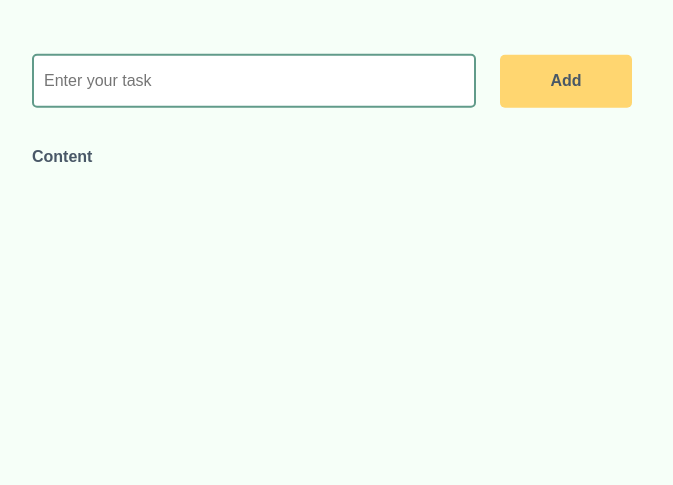
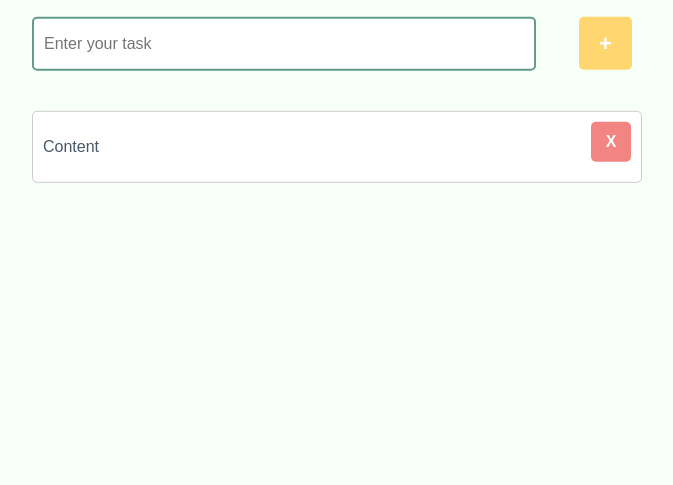
Before and after one commit to xiaoyazz/todo-list-app, a plain HTML site: page index.html in a window 1280 px wide. Shown: the part 315-800 px from the top of the page, without its empty margins (308-981 px from the left). Drawn offline with Linux system fonts and the light colour scheme; a web font is replaced by a local one.

Commit message:
Complete basic html, css and js

```diff
--- a/css/style.css
+++ b/css/style.css
@@ -8,18 +8,18 @@ body {
     width: 100%;
     display: flex;
     justify-content: center;
-    background:#f6fff8;
+    background: #f6fff8;
     height: 100vh;
-    overflow:hidden;
+    overflow: hidden;
 }
 
 .todo-list {
-    position:absolute;
-    top:40%;
-    left:50%;
-    width:600px;
-    transform:translate(-50%, -50%);
-    border-radius:10px;
+    position: absolute;
+    top: 40%;
+    left: 50%;
+    width: 600px;
+    transform: translate(-50%, -50%);
+    border-radius: 10px;
 }
 
 .todo-list-title h1 {
@@ -31,15 +31,15 @@ body {
 }
 
 .todo-enter-task {
-    position:relative;
+    position: relative;
     margin: 40px 0;
 }
 
 .txt-enter {
-    width:70%;
+    width: 80%;
     padding: 5px 10px;
-    height:40px;
-    font-size:16px;
+    height: 40px;
+    font-size: 16px;
     border: 2px solid #619b8a;
     background: #fff;
     color: #495867;
@@ -47,28 +47,30 @@ body {
     outline: none;
     font-family: Arial, Helvetica, sans-serif;
 }
-    .txt-enter:focus{
-        box-shadow: 0 0 6px #07beb8;
-        border: 0.5px solid #619b8a;
-    }
+
+.txt-enter:focus {
+    box-shadow: 0 0 6px #07beb8;
+    border: 0.5px solid #619b8a;
+}
 
 input[type="button"] {
+    float: right;
     font-family: Arial, Helvetica, sans-serif;
-    margin-left: 20px ;
-    width:22%;
+    margin-left: -5px;
+    width: 53px;
     padding: 5px 10px;
     height: 53px;
     border: none;
-    font-size:16px;
+    font-size: 22px;
     font-weight: 600;
-    color: #495867;
+    color: #fff;
     background: #ffd670;
     border-radius: 5px;
     cursor: pointer;
 }
 
-input[type="button"]:hover{
-        background: #ffc857;
+input[type="button"]:hover {
+    background: #ffc857;
 }
 
 /* .task-category {
@@ -83,8 +85,38 @@ input[type="button"]:hover{
 } */
 
 .todo-list-content {
-    font-size:16px;
-    font-weight: 600;
+    font-size: 16px;
+    font-weight: 400;
     color: #495867;
     font-family: Arial, Helvetica, sans-serif;
 }
+
+.list-item {
+    width: 98%;
+    height: 50px;
+    padding: 10px;
+    border: 1px solid #ccc;
+    border-radius: 5px;
+    background-color: #fff;
+    margin-bottom: 20px;
+}
+
+.list-item:hover {
+    box-shadow: 0 0 11px rgba(33, 33, 33, .2);
+}
+
+button {
+    float: right;
+    font-family: Arial, Helvetica, sans-serif;
+    margin-left: 20px;
+    width: 40px;
+    padding: 5px 10px;
+    height: 40px;
+    border: none;
+    font-size: 16px;
+    font-weight: 600;
+    color: #fff;
+    background: #f28482;
+    border-radius: 5px;
+    cursor: pointer;
+}
--- a/index.html
+++ b/index.html
@@ -4,6 +4,7 @@
 -->
 <!DOCTYPE html>
 <html lang="en">
+
 <head>
   <meta charset="UTF-8" />
   <meta http-equiv="X-UA-Compatible" content="IE=edge" />
@@ -13,27 +14,24 @@
   <link rel="preconnect" href="https://fonts.gstatic.com" crossorigin />
   <link
     href="https://fonts.googleapis.com/css2?family=Fuzzy+Bubbles:wght@700&family=Roboto+Mono:ital,wght@1,200&family=Roboto:wght@100&display=swap"
-      rel="stylesheet"
-    />
+    rel="stylesheet" />
   <link rel="stylesheet" href="css/style.css" />
 </head>
+
 <body>
   <div class="todo-list">
     <!-- App Title -->
-      <div class="todo-list-title"><h1>To-Do List</h1></div>
+    <div class="todo-list-title">
+      <h1>To-Do List</h1>
+    </div>
 
     <!-- App Body -->
     <div class="todo-list-body">
       <!-- Prompt the user to enter a task -->
-        <div class="todo-enter-task">
-          <input
-            class="txt-enter"
-            id="task"
-            type="text"
-            placeholder="Enter your task"
-          />
-          <input class="btn-add" id="add" type="button" value="Add" />
-        </div>
+      <form class="todo-enter-task">
+        <input class="txt-enter" id="task" type="text" placeholder="Enter your task" />
+        <input class="btn-add" id="add" type="button" value="+" />
+      </form>
 
       <!-- <div class="todo-select-category"> -->
       <!-- Prompt the user to choose a category for the task -->
@@ -50,9 +48,15 @@
       <!-- </div> -->
 
       <!-- Show saved tasks -->
-        <div class="todo-list-content">Content</div>
+      <div class="todo-list-content" id="todo-list-content">
+        <div class="list-item">
+          <button>X</button>
+          <p>Content</p>
+        </div>
+      </div>
     </div>
   </div>
   <script src="js/script.js"></script>
 </body>
+
 </html>
--- a/js/script.js
+++ b/js/script.js
@@ -2,13 +2,32 @@
 ** Created by Xiaoya Zou
 ** Created on Oct 27, 2022
 */
-let task = document.getElementById('task').value;
-let ctr = 0;
+
+// Initialize a task array
+let taskArr = JSON.parse(localStorage.getItem('tasks')) || [];
+let listContent = document.getElementById('todo-list-content');
 let btn = document.getElementById('add');
+btn.addEventListener('click', createTask);
 
-btn.addEventListener('click', () => {
-    for (let i = 0; i < ctr+1; i++){
-        localStorage.setItem('task' + i, task);
-    }
-    ctr++;
-})
+createTask = (e) => {
+    // Prevent the form from submitting
+    e.preventDefault();
+
+    // Save input into task array
+    let taskInput = document.getElementById('task').value;
+    taskArr.push(taskInput);
+    localStorage.setItem('tasks', JSON.stringify(taskArr));
+    let len = taskArr.length;
+
+    // Get array value from localStorage and display on the index page
+    // for (let i = 0; i < taskArr.length; i++) {
+    let taskDiv = document.createElement('div');
+    let taskItem = document.createElement('p');
+    taskItem.textContent = taskArr[len - 1];
+    taskDiv.appendChild(taskItem);
+    listContent.appendChild(taskDiv);
+
+    // Add style to new task
+    taskDiv.classList.add('list-item');
+    // }
+}
```
Lines whose indentation alone changed are shown as unchanged.
